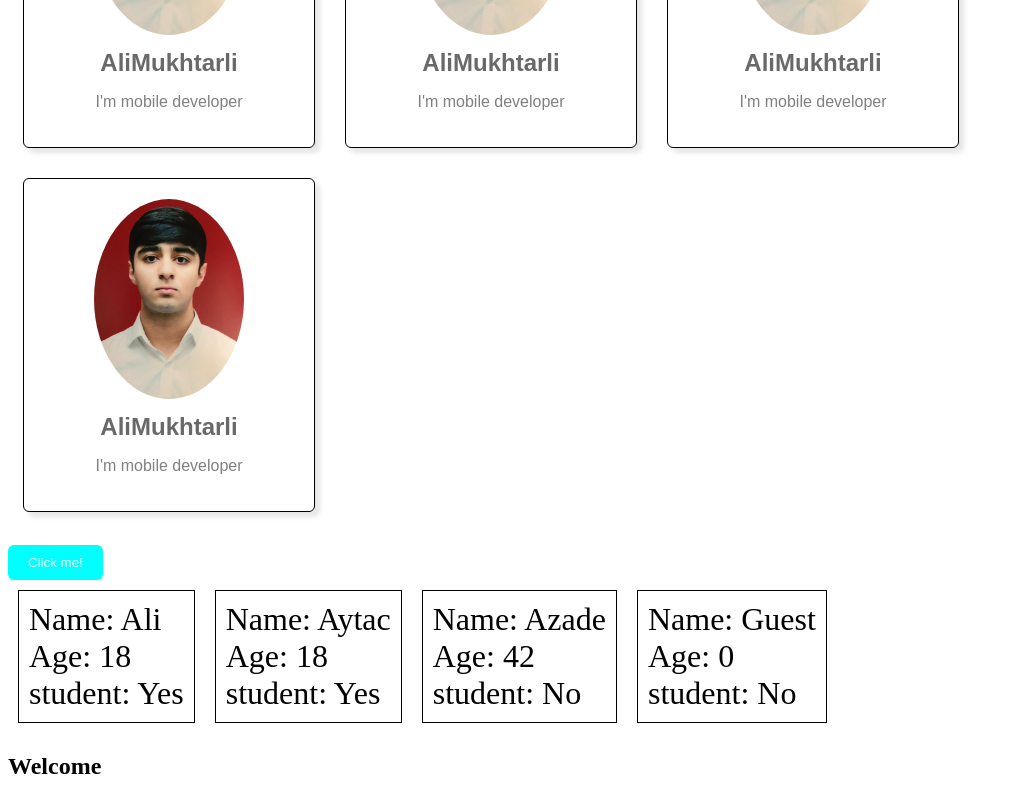
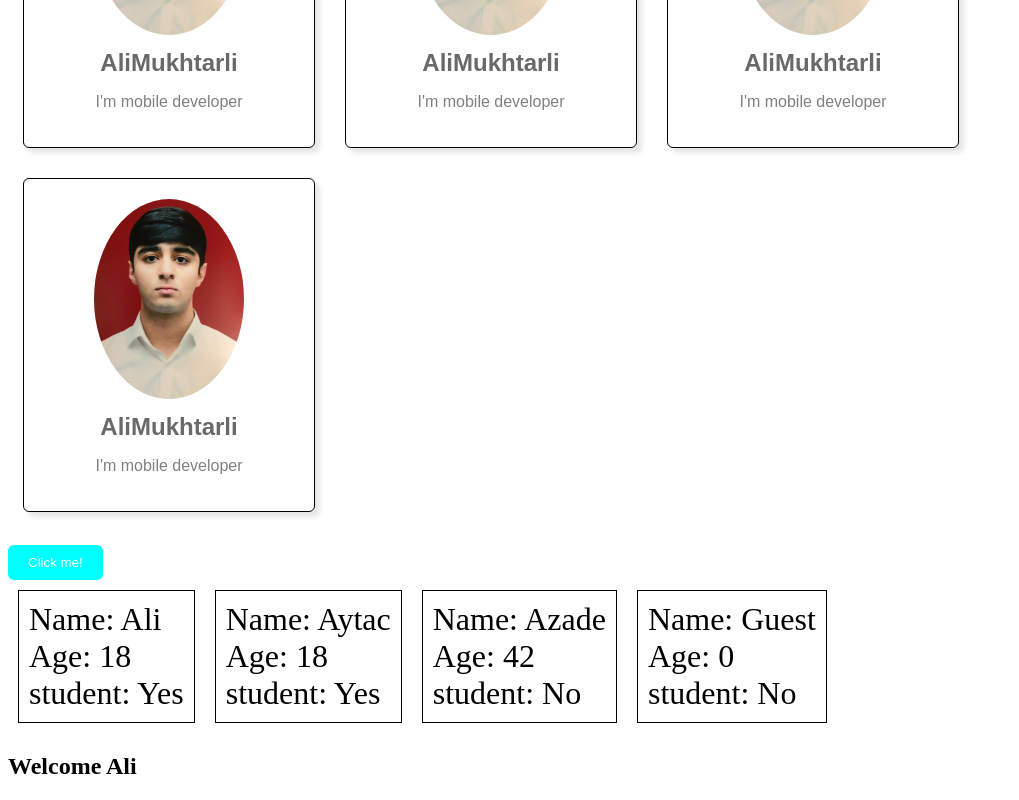
Before and after one commit to AliMukhtarli/learningReact, a React (Vite) app: page / in a window 1280 px wide. Shown: the part 491-1291 px from the top of the page, without its empty margins (0-1019 px from the left). Built offline with nearby package versions, Linux system fonts and the light colour scheme.

Commit message:
Learning

```diff
--- a/src/App.jsx
+++ b/src/App.jsx
@@ -26,7 +26,7 @@ function App() {
         <Student name="Azade" age={42} isStudent={false} />
         <Student />
         <br />
-        <UserGreeting isLoggedIn={true} userName="Ali"  />
+        <UserGreeting isLoggedIn={true} username="Ali"  />
     </div>
   );
 
--- a/src/UserGreeting.jsx
+++ b/src/UserGreeting.jsx
@@ -3,6 +3,4 @@ function UserGreeting(props){
     return (props.isLoggedIn ?<h2>Welcome {props.username}</h2> :<h2>Pleas log in</h2>)
 
 }
-
-
 export default UserGreeting;
```
